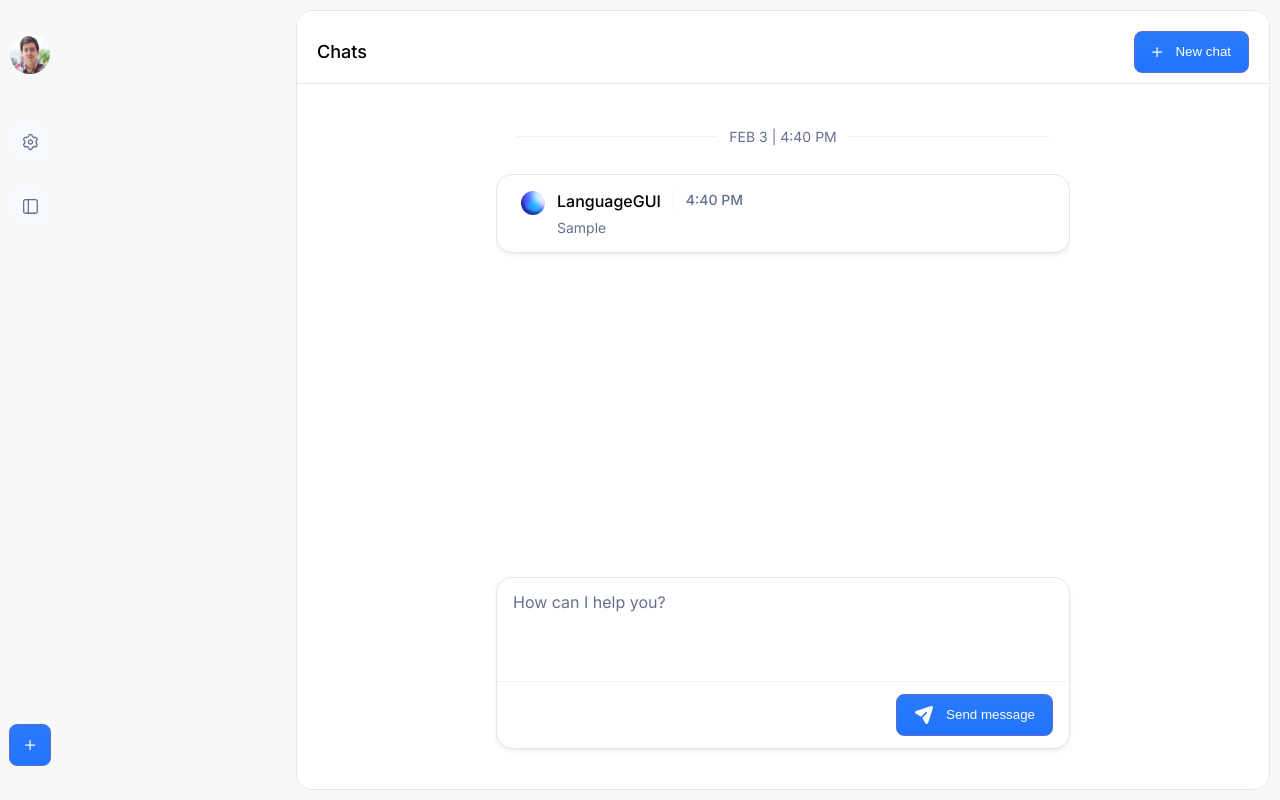
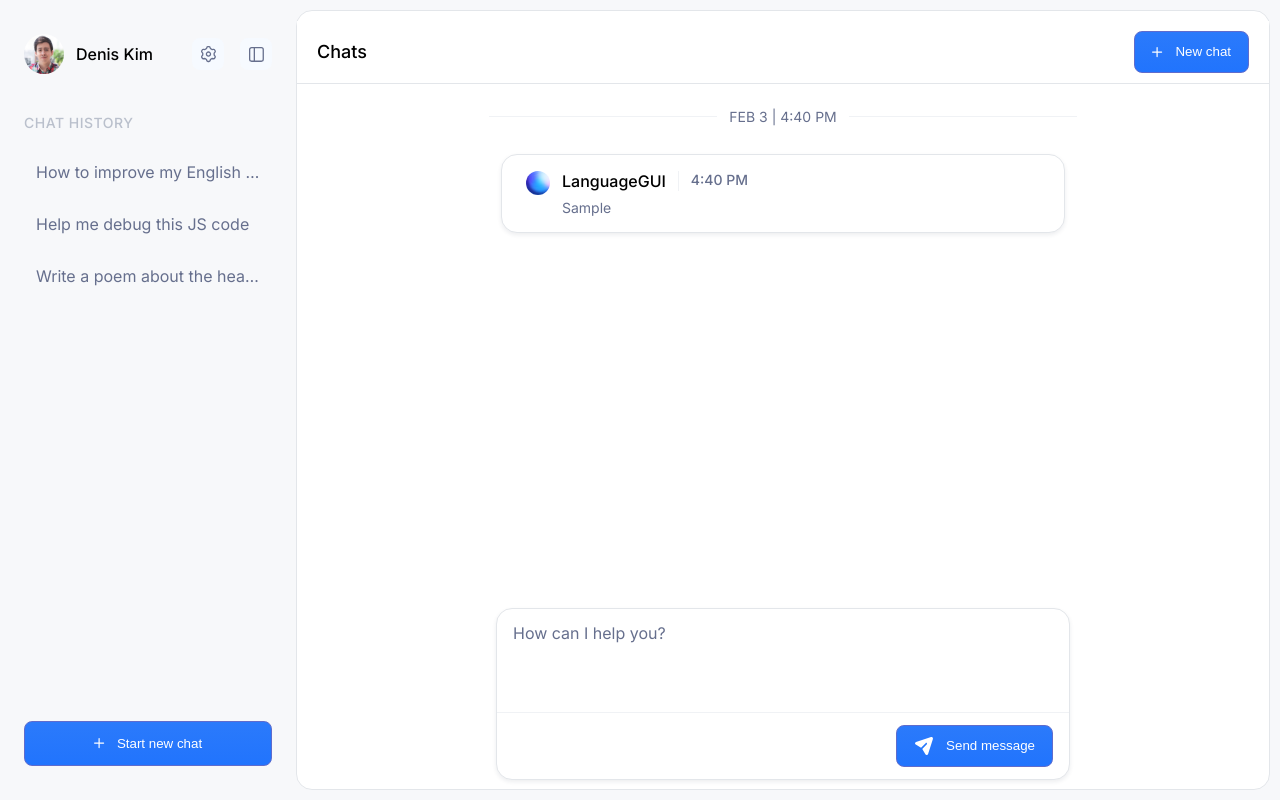
Before and after one commit to kimgetsu/LLM-Chat, a Vue app: page / in a window 1280 px wide. Both pictures are taken after typing "Sample" into the empty fields and a click on the button "Send message". Built offline with nearby package versions, Linux system fonts and the light colour scheme.

Commit message:
Правки

```diff
--- a/package.json
+++ b/package.json
@@ -12,6 +12,7 @@
   },
   "dependencies": {
     "@vueuse/core": "^14.2.1",
+    "date-fns": "^4.1.0",
     "pinia": "^3.0.4",
     "vue": "^3.5.24",
     "vue-router": "^4.6.4"
--- a/src/assets/css/variables.css
+++ b/src/assets/css/variables.css
@@ -65,6 +65,9 @@
   --glow-size-y: 90%;
   --glow-pos-x: 50%;
   --glow-pos-y: 100%;
+
+  /* Expanded input height */
+  --expanded-height: 172px;
 }
 
 .glow-bg {
--- a/src/components/ChatArea/index.ts
+++ b/src/components/ChatArea/index.ts
@@ -0,0 +1 @@
+export { default as ChatArea } from './ui/ChatArea.vue'
--- a/src/components/ChatArea/ui/ChatActive.vue
+++ b/src/components/ChatArea/ui/ChatActive.vue
@@ -1,43 +1,25 @@
 <template>
-  <div class="active-chat-container">
-    <!-- Возможно тут лучше реализовать дату первого сообщения -->
-    <!-- Но я не понял как мне вытащить что-то из v-for и преобразовать перед отправкой -->
-    <!-- <p class="creation-date d-1 regular">Today 2:45 PM</p> -->
+  <ChatDivider v-if="firstMessageDate" :date="firstMessageDate" />
 
-    <div class="dialog-container">
-      <div class="messages">
-        <!-- Для сравнения сообщений с разными ролями
-        <ChatMessageItem
-          class="message-item"
-          role="user"
-          content="Hello world"
-          :createdAt="33333333333"
-        /> -->
+  <div class="messages">
+    <div v-for="message in data" :key="message.id" class="message-item">
+      <ChatMessageItem role="assistant" :content="message.content" :createdAt="message.createdAt" />
+    </div>
+  </div>
 
-        <ChatMessageItem
-          class="message-item"
-          v-for="(message, idx) in data"
-          :key="message.id"
-          role="assistant"
-          :content="message.content"
-          :createdAt="message.createdAt"
-          :isFirst="idx === 0"
-        />
-      </div>
-
-      <div class="input-wrapper">
-        <ChatInput variant="expanded" @send="handleSend" />
-      </div>
-    </div>
+  <div class="input-wrapper">
+    <ChatInput variant="expanded" @send="handleSend" />
   </div>
 </template>
 
 <script setup lang="ts">
 import ChatInput from './ChatInput.vue'
-import { ref } from 'vue'
+import { ref, computed } from 'vue'
 import ChatMessageItem from './ChatMessageItem.vue'
+import ChatDivider from './ChatDivider.vue'
 
 const data = ref<Message[]>([])
+const firstMessageDate = computed(() => data.value[0]?.createdAt)
 
 interface Message {
   id: number
@@ -57,51 +39,22 @@
 </script>
 
 <style scoped>
-.active-chat-container {
-  display: flex;
-  flex-direction: column;
-  flex: 1;
-  min-height: 0;
-}
-
-.dialog-container {
-  display: flex;
-  flex-direction: column;
-  flex: 1;
-  min-height: 0;
-  padding: 0 20px 20px;
-}
-
 .messages {
-  flex: 1;
-  min-height: 0;
-  overflow-y: auto;
-  padding: 16px 0;
+  width: 100%;
+  max-width: 564px;
+  margin: 0 auto;
 }
 
 .input-wrapper {
   flex-shrink: 0;
+  position: absolute;
+  bottom: 0;
+  left: 50;
+  width: 100;
+  margin-bottom: 10px;
 }
 
 .message-item {
   margin-bottom: 20px;
 }
-
-/* Оставлю на случай, если придётся переносить дату первого месседжа сюда */
-/* .creation-date {
-  display: flex;
-  justify-content: center;
-  flex-shrink: 0;
-  padding: 8px;
-  position: relative;
-  color: var(--neutral-600);
-}
-.creation-date::before,
-.creation-date::after {
-  content: '';
-  flex: 1;
-  border-bottom: 1px solid var(--neutral-300);
-  margin: auto 12px;
-  max-width: 228px;
-} */
 </style>
--- a/src/components/ChatArea/ui/ChatArea.vue
+++ b/src/components/ChatArea/ui/ChatArea.vue
@@ -25,20 +25,21 @@
   height: 100%;
   min-height: 0;
   background: var(--neutral-100);
-  padding: 20px;
+  padding: 20px 0;
   border-radius: 16px;
   border: 1px solid var(--neutral-400);
 }
 
 .chat-main {
-  flex: 1;
-  min-height: 0;
   align-items: center;
   display: flex;
   flex-direction: column;
   width: 100%;
-  max-width: 900px;
+  max-width: 100%;
   margin: 0 auto;
+  overflow: auto;
+  padding-bottom: var(--expanded-height);
+  padding-top: 16px;
 }
 
 @media (max-width: 1023px) {
--- /dev/null
+++ b/src/components/ChatArea/ui/ChatDivider.vue
@@ -0,0 +1,34 @@
+<template>
+  <p class="creation-date d-1 regular">{{ dateStr }} | {{ timeStr }}</p>
+</template>
+
+<script setup lang="ts">
+import { date, time } from '@/utils/date'
+
+const props = defineProps<{ date: number }>()
+
+const dateStr = date(props.date)
+const timeStr = time(props.date)
+</script>
+
+<style>
+.creation-date {
+  width: 100%;
+  display: flex;
+  justify-content: center;
+  flex-shrink: 0;
+  padding: 8px;
+  position: relative;
+  color: var(--neutral-600);
+  margin-bottom: 20px;
+}
+
+.creation-date::before,
+.creation-date::after {
+  content: '';
+  flex: 1;
+  border-bottom: 1px solid var(--neutral-300);
+  margin: auto 12px;
+  max-width: 228px;
+}
+</style>
--- a/src/components/ChatArea/ui/ChatHeader.vue
+++ b/src/components/ChatArea/ui/ChatHeader.vue
@@ -43,7 +43,7 @@
   align-items: center;
   padding: 10px 20px;
   border-bottom: 1px solid var(--neutral-400);
-  margin: -10px -20px 20px -20px;
+  margin-top: -10px;
   background: var(--neutral-100);
 }
 
--- a/src/components/ChatArea/ui/ChatInput.vue
+++ b/src/components/ChatArea/ui/ChatInput.vue
@@ -55,7 +55,7 @@
 
 .expanded {
   width: 574px;
-  height: 172px;
+  height: var(--expanded-height);
   background: var(--neutral-100);
   box-shadow: var(--sh-neutral-regular);
   flex-direction: column;
--- a/src/components/ChatArea/ui/ChatMessageItem.vue
+++ b/src/components/ChatArea/ui/ChatMessageItem.vue
@@ -1,6 +1,4 @@
 <template>
-  <p v-if="isFirst" class="creation-date d-1 regular">{{ dateStr }} | {{ timeStr }}</p>
-
   <div :class="['message-container', role]">
     <img :src="role === 'user' ? Avatar : AssistantAvatar" class="avatar" />
 
@@ -20,32 +18,17 @@
 <script setup lang="ts">
 import Avatar from '@/assets/icons/Avatar.png'
 import AssistantAvatar from '@/assets/icons/AssistantAvatar.png'
+import { time } from '@/utils/date'
 
 const mProps = defineProps<{
   role: 'user' | 'assistant'
   content: string
   createdAt: number
-
-  isFirst?: boolean
 }>()
 
-// Возможно имеет смысл вынести преобразование времени в родительский компонент
-// или вообще в отдельный композабл. Но я не знаю как это реализовать
-
-const createdTime = new Date(mProps.createdAt)
-
-const timeStr = createdTime.toLocaleTimeString('en-US', {
-  hour: 'numeric',
-  minute: '2-digit',
-  hour12: true,
-})
-
-const dateStr = createdTime
-  .toLocaleDateString('en-US', {
-    day: 'numeric',
-    month: 'short',
-  })
-  .toUpperCase()
+// const createdTime = new Date(mProps.createdAt)
+const createdTime = mProps.createdAt
+const timeStr = time(createdTime)
 </script>
 
 <style scoped>
@@ -101,23 +84,4 @@
   margin-top: 8px;
   overflow-wrap: anywhere;
 }
-
-.creation-date {
-  display: flex;
-  justify-content: center;
-  flex-shrink: 0;
-  padding: 8px;
-  position: relative;
-  color: var(--neutral-600);
-  margin-bottom: 20px;
-}
-
-.creation-date::before,
-.creation-date::after {
-  content: '';
-  flex: 1;
-  border-bottom: 1px solid var(--neutral-300);
-  margin: auto 12px;
-  max-width: 228px;
-}
 </style>
--- /dev/null
+++ b/src/utils/date.ts
@@ -0,0 +1,8 @@
+import { format } from 'date-fns'
+
+export const time = (t: number) => {
+  return format(t, 'h:mm a')
+}
+export const date = (t: number) => {
+  return format(t, 'MMM d').toUpperCase()
+}
--- a/src/views/ChatView.vue
+++ b/src/views/ChatView.vue
@@ -8,7 +8,7 @@
 </template>
 
 <script setup lang="ts">
-import ChatArea from '@/components/ChatArea/ui/ChatArea.vue'
+import { ChatArea } from '@/components/ChatArea'
 import { Sidebar } from '@/components/Sidebar'
 </script>
 
```
Also changed, not shown: 1 other file (tests, documents, lock files or other folders).
